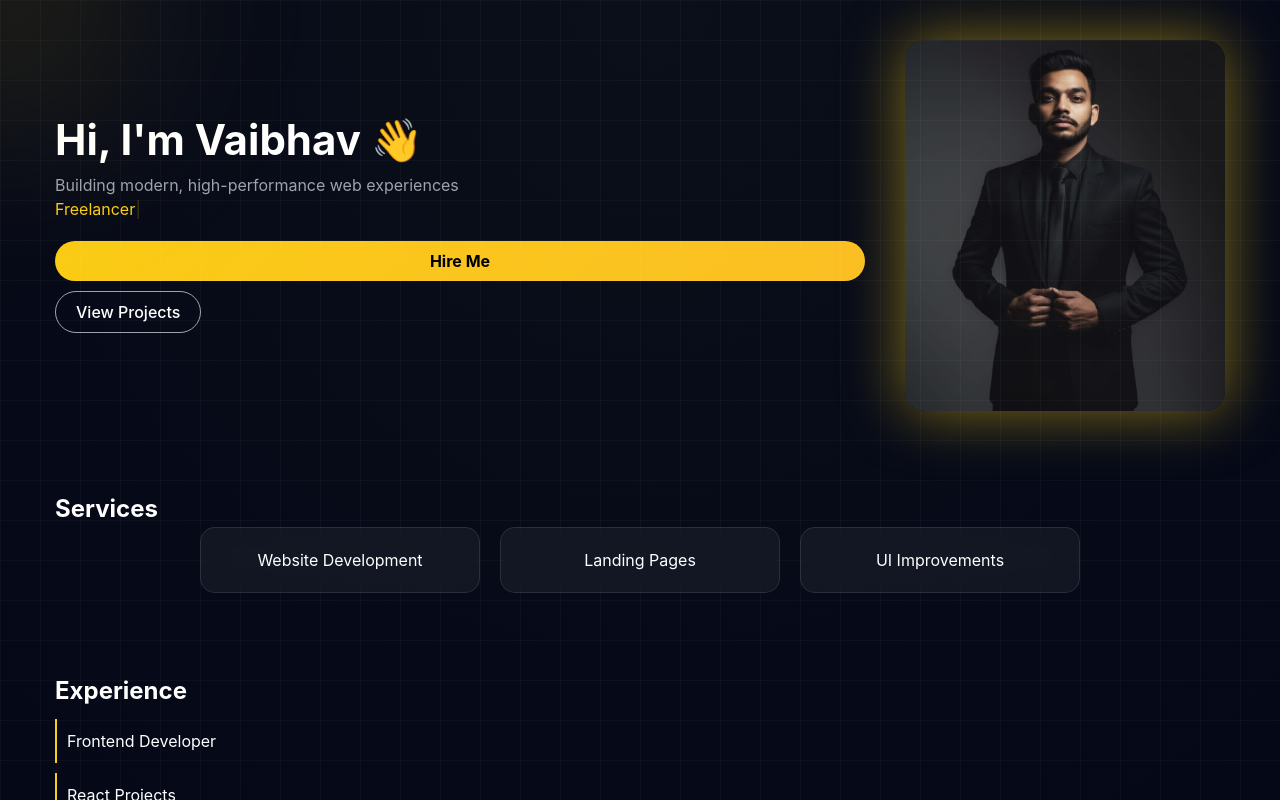
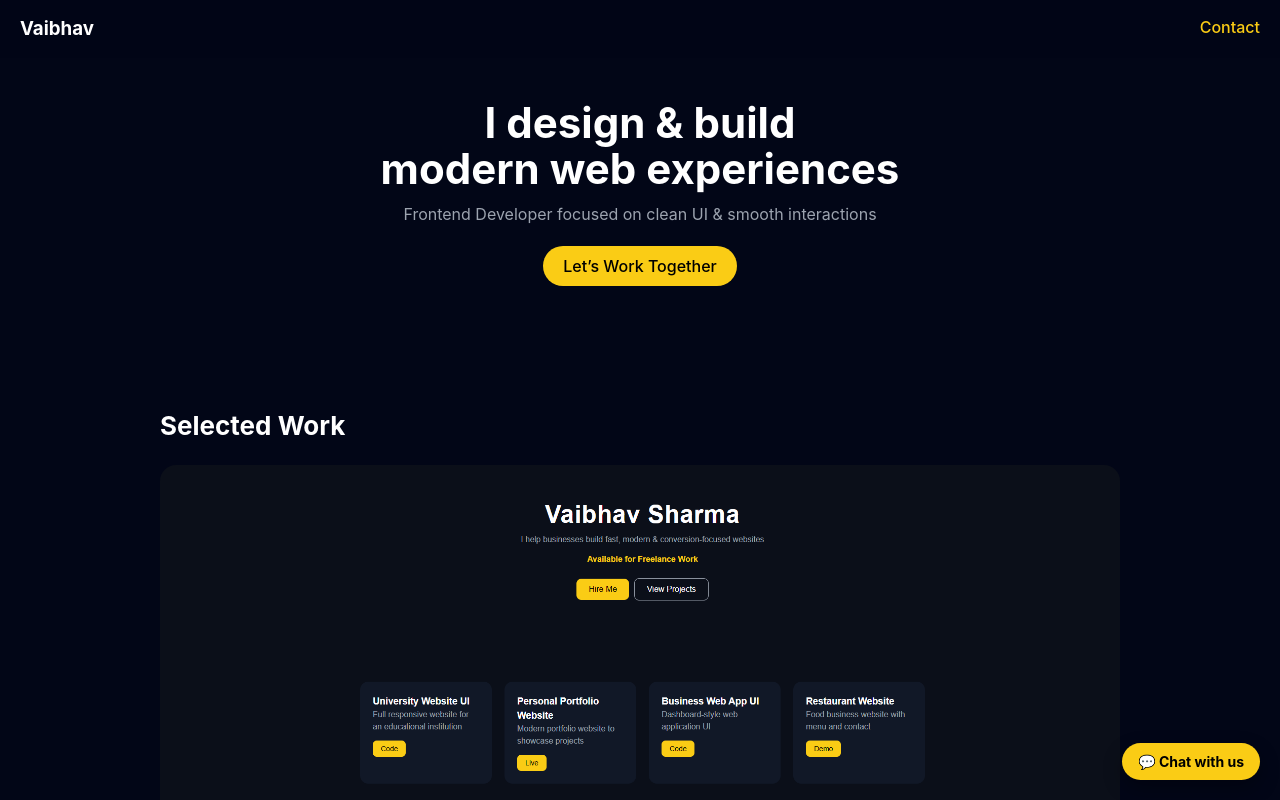
Before and after one commit to WHITEDEVILdn/Personal-Portfolio-Website, a React (Vite) app in the folder portfolio/: page / in a window 1280 px wide. Shown: the top 800 px of the page. Built offline with nearby package versions, Linux system fonts and the light colour scheme.

Commit message:
final portfolio update with chat button

```diff
--- a/portfolio/src/App.jsx
+++ b/portfolio/src/App.jsx
@@ -1,202 +1,146 @@
 /* eslint-disable react/prop-types */
 import { motion } from "framer-motion";
-import { ReactTyped } from "react-typed";
-import { useState } from "react";
 
 function App() {
-  const [showProjects, setShowProjects] = useState(false);
-  const [pos, setPos] = useState({ x: 0, y: 0 });
-  const [mouse, setMouse] = useState({ x: 0, y: 0 });
+  return (
+    <div style={mainStyle}>
 
-  return (
-    <div
-      onMouseMove={(e) => {
-        const x = (e.clientX / window.innerWidth - 0.5) * 20;
-        const y = (e.clientY / window.innerHeight - 0.5) * 20;
-        setMouse({ x, y });
-        setPos({ x: e.clientX, y: e.clientY });
-      }}
-      style={mainStyle}
-    >
-
-      {/* GRID */}
-      <div style={gridBg}></div>
-
-      {/* CURSOR GLOW */}
-      <motion.div
-        animate={{ x: pos.x - 120, y: pos.y - 120 }}
-        transition={{ type: "spring", stiffness: 50 }}
-        style={cursorGlow}
-      />
+      {/* NAVBAR */}
+      <div style={navbar}>
+        <h3>Vaibhav</h3>
+        <a href="#contact" style={navBtn}>Contact</a>
+      </div>
 
       <div style={container}>
 
         {/* HERO */}
-        <motion.div style={hero} animate={{ x: mouse.x * 0.5, y: mouse.y * 0.5 }}>
+        <motion.div
+          style={hero}
+          initial={{ opacity: 0, y: 40 }}
+          animate={{ opacity: 1, y: 0 }}
+        >
+          <h1 style={heading}>
+            I design & build <br /> modern web experiences
+          </h1>
 
-          <div style={{ flex: 1, minWidth: "280px" }}>
-            <h1 style={heading}>Hi, I'm Vaibhav 👋</h1>
+          <p style={subText}>
+            Frontend Developer focused on clean UI & smooth interactions
+          </p>
 
-            <p style={subText}>
-              Building modern, high-performance web experiences
-            </p>
+          <button
+            style={btnPrimary}
+            onClick={() =>
+              window.open("https://wa.me/919997258362", "_blank")
+            }
+          >
+            Let’s Work Together
+          </button>
+        </motion.div>
 
-            <ReactTyped
-              strings={["Frontend Developer", "React Developer", "Freelancer"]}
-              typeSpeed={50}
-              backSpeed={30}
-              loop
-              style={typed}
+        {/* PROJECTS */}
+        <div style={section}>
+          <h2 style={sectionTitle}>Selected Work</h2>
+
+          <div style={projectGrid}>
+
+            <ProjectCard
+              title="Portfolio Website"
+              img="/personal.png"
+              link="https://github.com/WHITEDEVILdn/Personal-Portfolio-Website"
             />
 
-            <div style={btnContainer}>
-              <motion.button
-                whileHover={{ scale: 1.1 }}
-                style={btnPrimary}
-                onClick={() =>
-                  window.open("mailto:vaibhav9997258362@gmail.com", "_blank")
-                }
-              >
-                Hire Me
-              </motion.button>
+            <ProjectCard
+              title="University Website"
+              img="/website.png"
+              link="https://github.com/WHITEDEVILdn/University-Website-UI"
+            />
 
-              {/* ✅ FIXED PROJECT SECTION */}
-              <div style={{ width: "100%" }}>
-                <motion.button
-                  whileHover={{ scale: 1.05 }}
-                  style={btnOutline}
-                  onClick={() => setShowProjects(!showProjects)}
-                >
-                  View Projects
-                </motion.button>
-
-                <motion.div
-                  initial={{ height: 0, opacity: 0 }}
-                  animate={
-                    showProjects
-                      ? { height: "auto", opacity: 1 }
-                      : { height: 0, opacity: 0 }
-                  }
-                  transition={{ duration: 0.4 }}
-                  style={{ overflow: "hidden" }}
-                >
-                  <div style={projectWrapper}>
-                    <ProjectCard title="University Website" mouse={mouse} />
-                    <ProjectCard title="Portfolio Website" mouse={mouse} />
-                  </div>
-                </motion.div>
-              </div>
-            </div>
           </div>
-
-          {/* IMAGE */}
-          <motion.img
-            src="/like.jpeg"
-            style={image}
-            animate={{ x: mouse.x, y: mouse.y }}
-            whileHover={{ scale: 1.08 }}
-          />
-        </motion.div>
+        </div>
 
         {/* SERVICES */}
-        <motion.div
-          style={section}
-          initial={{ opacity: 0, y: 40 }}
-          whileInView={{ opacity: 1, y: 0 }}
-          transition={{ duration: 0.6 }}
-          viewport={{ once: true }}
-          animate={{ x: mouse.x * 0.3, y: mouse.y * 0.3 }}
-        >
-          <h2>Services</h2>
-          <div style={grid}>
-            <GlassCard title="Website Development" />
-            <GlassCard title="Landing Pages" />
-            <GlassCard title="UI Improvements" />
+        <div style={section}>
+          <h2 style={sectionTitle}>What I Do</h2>
+
+          <div style={cardGrid}>
+            <Card title="Website Development" />
+            <Card title="Landing Pages" />
+            <Card title="UI/UX Optimization" />
           </div>
-        </motion.div>
+        </div>
 
-        {/* EXPERIENCE */}
-        <motion.div
-          style={section}
-          initial={{ opacity: 0, y: 40 }}
-          whileInView={{ opacity: 1, y: 0 }}
-          transition={{ duration: 0.6 }}
-          viewport={{ once: true }}
-          animate={{ x: mouse.x * 0.3, y: mouse.y * 0.3 }}
-        >
-          <h2>Experience</h2>
-          <Timeline title="Frontend Developer" />
-          <Timeline title="React Projects" />
-        </motion.div>
+        {/* ABOUT */}
+        <div style={section}>
+          <h2 style={sectionTitle}>About Me</h2>
+          <p style={aboutText}>
+            I build modern, responsive and high-performance websites.
+            I focus on clean design, smooth animations and user experience.
+          </p>
+        </div>
 
         {/* CONTACT */}
-        <motion.div
-          style={section}
-          initial={{ opacity: 0, y: 40 }}
-          whileInView={{ opacity: 1, y: 0 }}
-          transition={{ duration: 0.6 }}
-          viewport={{ once: true }}
-          animate={{ x: mouse.x * 0.3, y: mouse.y * 0.3 }}
-        >
-          <h2>Contact</h2>
-          <motion.button
-            whileHover={{ scale: 1.1 }}
+        <div id="contact" style={section}>
+          <h2 style={sectionTitle}>Let’s Work Together</h2>
+
+          <button
             style={btnPrimary}
             onClick={() =>
               window.open("mailto:vaibhav9997258362@gmail.com", "_blank")
             }
           >
             Contact Me
-          </motion.button>
-        </motion.div>
+          </button>
+        </div>
 
         {/* FOOTER */}
         <div style={footer}>
-          © 2026 Vaibhav Sharma • All rights reserved
+          © 2026 Vaibhav Sharma
         </div>
 
       </div>
+
+      {/* 🔥 FLOATING CHAT BUTTON */}
+      <motion.button
+        whileHover={{ scale: 1.1 }}
+        style={floatingBtn}
+        onClick={() =>
+          window.open(
+            "https://wa.me/919997258362?text=Hi%20Vaibhav%2C%20I%20visited%20your%20portfolio%20and%20want%20to%20discuss%20a%20project.",
+            "_blank"
+          )
+        }
+      >
+        💬 Chat with us
+      </motion.button>
+
     </div>
   );
 }
 
 ////////////////////////////////////////////////////
 
-function ProjectCard({ title, mouse }) {
+// PROJECT CARD
+function ProjectCard({ title, img, link }) {
   return (
     <motion.div
-      whileHover={{
-        y: -10,
-        boxShadow: "0 20px 40px rgba(250,204,21,0.2)"
-      }}
-      animate={{ x: mouse.x * 0.3, y: mouse.y * 0.3 }}
-      style={glassCard}
+      whileHover={{ scale: 1.03 }}
+      style={projectCard}
+      onClick={() => window.open(link, "_blank")}
     >
-      <h3>{title}</h3>
-      <motion.button whileHover={{ scale: 1.1 }} style={projectBtn}>
-        View
-      </motion.button>
+      <img src={img} style={projectImg} alt={title} />
+
+      <div style={overlay}>
+        <h3>{title}</h3>
+        <span style={viewBtn}>View Project →</span>
+      </div>
     </motion.div>
   );
 }
 
-function GlassCard({ title }) {
+// SERVICE CARD
+function Card({ title }) {
   return (
-    <motion.div
-      whileHover={{
-        y: -10,
-        boxShadow: "0 20px 40px rgba(250,204,21,0.15)"
-      }}
-      style={glassCard}
-    >
-      {title}
-    </motion.div>
-  );
-}
-
-function Timeline({ title }) {
-  return (
-    <motion.div whileHover={{ x: 10 }} style={timeline}>
+    <motion.div whileHover={{ y: -6 }} style={card}>
       {title}
     </motion.div>
   );
@@ -204,139 +148,140 @@ function Timeline({ title }) {
 
 ////////////////////////////////////////////////////
 
+// STYLES
+
 const mainStyle = {
-  background: `
-    radial-gradient(circle at top, #0b0f19, #020617),
-    radial-gradient(circle at bottom, rgba(250,204,21,0.08), transparent)
-  `,
+  background: "#020617",
   color: "white",
   minHeight: "100vh"
 };
 
+const navbar = {
+  position: "fixed",
+  top: 0,
+  width: "100%",
+  padding: "15px 20px",
+  display: "flex",
+  justifyContent: "space-between",
+  background: "rgba(2,6,23,0.7)",
+  backdropFilter: "blur(10px)",
+  zIndex: 1000
+};
+
+const navBtn = {
+  color: "#facc15",
+  textDecoration: "none"
+};
+
 const container = {
-  maxWidth: 1200,
+  maxWidth: 1000,
   margin: "auto",
-  padding: "40px 15px"
+  padding: "100px 20px"
 };
 
 const hero = {
-  display: "flex",
-  gap: 40,
-  flexWrap: "wrap",
-  alignItems: "center",
-  justifyContent: "center"
+  textAlign: "center"
 };
 
-const section = { marginTop: 80 };
-
 const heading = {
-  fontSize: 42,
+  fontSize: "42px",
   fontWeight: "700"
 };
 
 const subText = {
   color: "#9ca3af",
-  marginTop: "10px"
+  marginTop: 10
 };
 
-const typed = { color: "#facc15" };
-
-const image = {
-  width: "100%",
-  maxWidth: "320px",
-  borderRadius: 20,
-  boxShadow: "0 0 60px rgba(250,204,21,0.5)"
+const section = {
+  marginTop: "120px"
 };
 
-const btnContainer = {
-  marginTop: 20,
+const sectionTitle = {
+  fontSize: "26px",
+  marginBottom: "20px"
+};
+
+const projectGrid = {
   display: "flex",
   flexDirection: "column",
-  gap: "10px"
+  gap: "30px"
+};
+
+const projectCard = {
+  position: "relative",
+  borderRadius: "16px",
+  overflow: "hidden",
+  cursor: "pointer"
+};
+
+const projectImg = {
+  width: "100%",
+  display: "block"
+};
+
+const overlay = {
+  position: "absolute",
+  bottom: 0,
+  left: 0,
+  width: "100%",
+  padding: "20px",
+  background: "linear-gradient(transparent, rgba(0,0,0,0.8))"
+};
+
+const viewBtn = {
+  color: "#facc15",
+  fontSize: "14px"
+};
+
+const cardGrid = {
+  display: "flex",
+  gap: "20px",
+  flexWrap: "wrap"
+};
+
+const card = {
+  padding: "20px",
+  background: "#111827",
+  borderRadius: "12px"
+};
+
+const aboutText = {
+  color: "#9ca3af",
+  maxWidth: "600px"
 };
 
 const btnPrimary = {
-  background: "linear-gradient(135deg, #facc15, #fbbf24)",
+  background: "#facc15",
   padding: "10px 20px",
   borderRadius: "999px",
   border: "none",
-  fontWeight: "bold",
-  cursor: "pointer"
+  cursor: "pointer",
+  marginTop: 20
 };
 
-const btnOutline = {
-  border: "1px solid #9ca3af",
-  padding: "10px 20px",
+const floatingBtn = {
+  position: "fixed",
+  bottom: "20px",
+  right: "20px",
+  background: "#facc15",
   borderRadius: "999px",
-  background: "transparent",
-  color: "white"
-};
-
-const projectWrapper = {
+  padding: "10px 16px",
+  border: "none",
+  cursor: "pointer",
+  fontSize: "14px",
+  fontWeight: "bold",
   display: "flex",
-  gap: 15,
-  flexWrap: "wrap",
-  marginTop: 15,
-  justifyContent: "center"
-};
-
-const grid = {
-  display: "flex",
-  gap: 20,
-  flexWrap: "wrap",
-  justifyContent: "center"
-};
-
-const glassCard = {
-  background: "rgba(255,255,255,0.05)",
-  backdropFilter: "blur(10px)",
-  padding: 20,
-  borderRadius: 15,
-  border: "1px solid rgba(255,255,255,0.1)",
-  width: "100%",
-  maxWidth: "280px",
-  textAlign: "center"
-};
-
-const projectBtn = {
-  background: "linear-gradient(135deg, #facc15, #fbbf24)",
-  color: "black",
-  padding: "8px 16px",
-  borderRadius: "999px",
-  border: "none",
-  marginTop: 10,
-  fontWeight: "bold"
-};
-
-const timeline = {
-  borderLeft: "2px solid #facc15",
-  padding: 10,
-  marginTop: 10
+  alignItems: "center",
+  gap: "6px",
+  boxShadow: "0 8px 20px rgba(0,0,0,0.3)",
+  zIndex: 1000
 };
 
 const footer = {
+  marginTop: "100px",
   textAlign: "center",
-  marginTop: 80,
   color: "#6b7280"
 };
 
-const cursorGlow = {
-  position: "fixed",
-  width: 240,
-  height: 240,
-  borderRadius: "50%",
-  background: "rgba(250,204,21,0.15)",
-  filter: "blur(100px)",
-  pointerEvents: "none"
-};
-
-const gridBg = {
-  position: "fixed",
-  width: "100%",
-  height: "100%",
-  backgroundImage:
-    "linear-gradient(rgba(255,255,255,0.03) 1px, transparent 1px), linear-gradient(90deg, rgba(255,255,255,0.03) 1px, transparent 1px)",
-  backgroundSize: "40px 40px"
-};
-
 export default App;
```
Also changed, not shown: portfolio/public/personal.png (added), portfolio/public/website.png (added).
